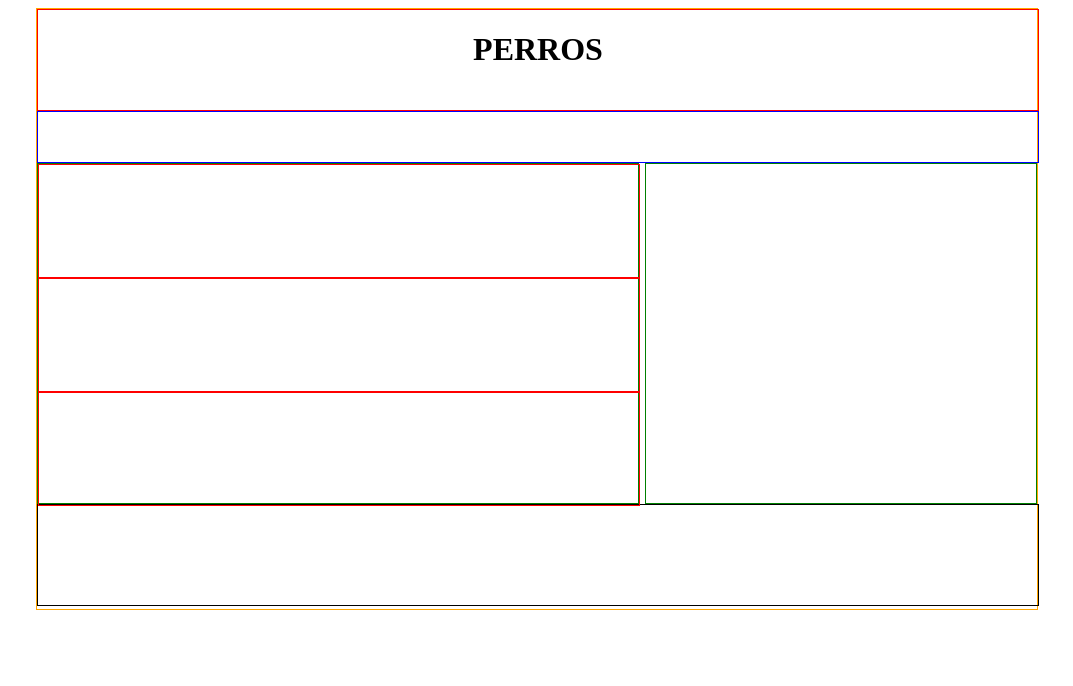
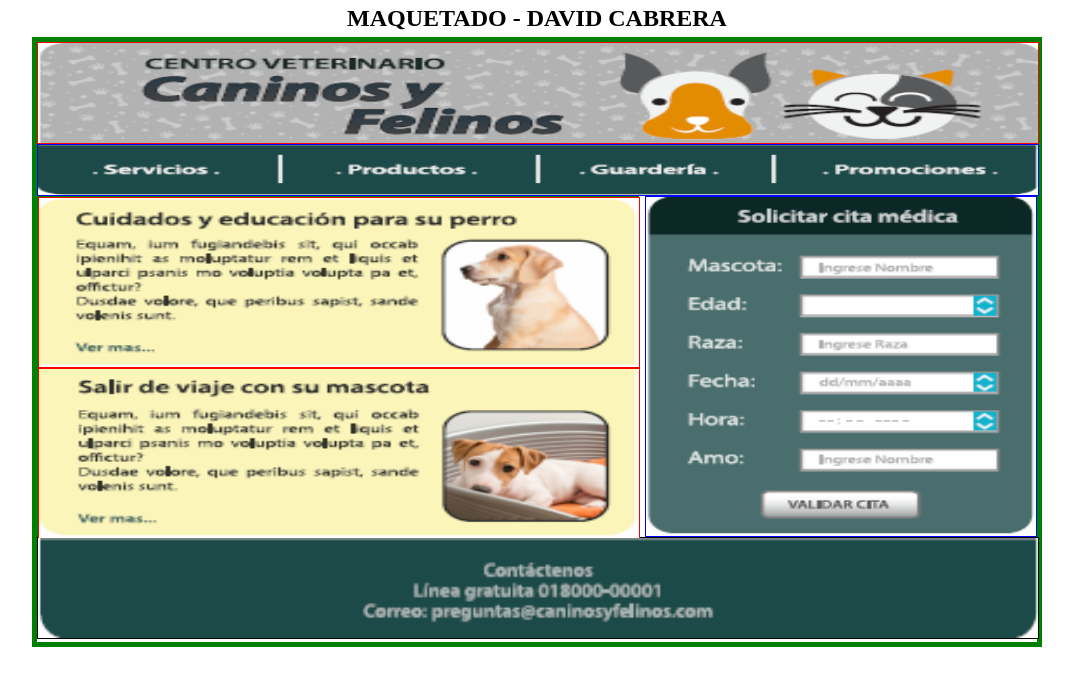
Before and after one commit to dav-01/dav-01.github.io, a plain HTML site: page index.html in a window 1280 px wide. Shown: the whole page, without its empty margins (103-1176 px from the left). Drawn offline with Linux system fonts and the light colour scheme.

Commit message:
Termine el maquetado de la pagina web

```diff
--- a/estilos.css
+++ b/estilos.css
@@ -1,9 +1,16 @@
+*{
+	margin: 0px
+}
+
+h2{
+	margin: 5px;
+}
 
 #contenedor{
-	border: 1px solid #ffa500;
+	border: 5px solid green;
 	height: 600px;
+	margin: auto;
 	width: 1000px;
-	margin: auto;
 }
 
 #encabezado{
@@ -20,32 +27,47 @@
 
 #seccion{
 	border: 1px solid green;
+	float: left;
 	height: 339px;
 	width: 600px;
-	float: left;
-
 }
 
 .articulo{
 	border: 1px solid red;
-	height: 112px;
+	height: 169px;
 	width: 600px;
 }
 
 #aparte{
-	border: 1px solid green;
+	border: 1px solid blue;
+	float: right;
 	height: 339px;
 	width: 390px;
-	float: right;
 }
 
 #pie_pagina{
 	border: 1px solid black;
+	clear: both;
 	height: 100px;
 	width: 1000px;
-	clear: both;
 }
 
-h1{
-	margin: center;
+.imagen1{
+	height: 100px;
+	width: 1000px;
 }
+
+.imagen2{
+	height: 50px;
+	width: 1000px;
+}
+
+.imagen3{
+	height: 169px;
+	width: 600px
+}
+
+.imagen4{
+	height: 339px;
+	width: 390px;
+}
--- a/index.html
+++ b/index.html
@@ -2,22 +2,20 @@
 <html lang="es">
 <head>
     <meta charset="utf-8">
-    <title>Maquetado</title>
+    <title>Maquetado html 5</title>
     <link rel="stylesheet" type="text/css" href="estilos.css">
 </head>
 <body>
-
+<h2><center>MAQUETADO - DAVID CABRERA</center></h2>
 <main id="contenedor">
-  <header id="encabezado"><h1><center>PERROS</center></h1></header>
-  <nav id="navegacion"></nav>
+  <header id="encabezado"><img class="imagen1" src="imagenes/encabezado.png"></header>
+  <nav id="navegacion"><img class="imagen2" src="imagenes/menu.png"></nav>
   <section id="seccion">
-    <article class="articulo"></article>
-    <article class="articulo"></article>
-    <article class="articulo"></article>
-
+    <article class="articulo"><img class="imagen3" src="imagenes/articulo.png"></article>
+    <article class="articulo"><img class="imagen3" src="imagenes/articulo1.png"></article>
   </section>
-  <aside id="aparte"></aside>
-  <footer id="pie_pagina"></footer>
+  <aside id="aparte"><img class="imagen4" src="imagenes/aparte.png"></aside>
+  <footer id="pie_pagina"><img class="imagen1" src="imagenes/pie_pagina.png"></footer>
 
 </main>
 
```
Also changed, not shown: imagenes/aparte.PNG (added), imagenes/articulo.PNG (added), imagenes/articulo1.PNG (added), imagenes/encabezado.PNG (added), imagenes/menu.PNG (added), imagenes/pie_pagina.PNG (added).
